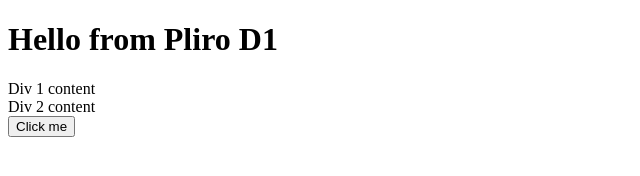
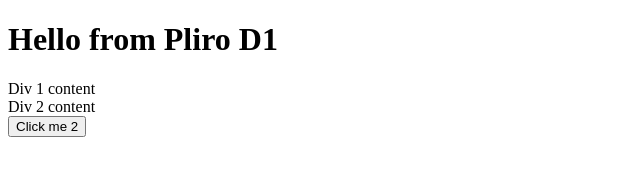
Before and after one commit to user3ff/plirod1, a plain HTML site: page index.html in a window 1280 px wide. Shown: the full height of the page, 0-640 px from the left. Drawn offline with Linux system fonts and the light colour scheme.

Commit message:
Change button text from 'Click me' to 'Click me 2'

```diff
--- a/index.html
+++ b/index.html
@@ -13,7 +13,7 @@
 
     <div class="test"> Div 2 content </div>
 
-    <button type="button" id="btn1"> Click me </button>
+    <button type="button" id="btn1"> Click me 2 </button>
 
     <script src="script.js?v=0.1"></script>
 </body>
```
